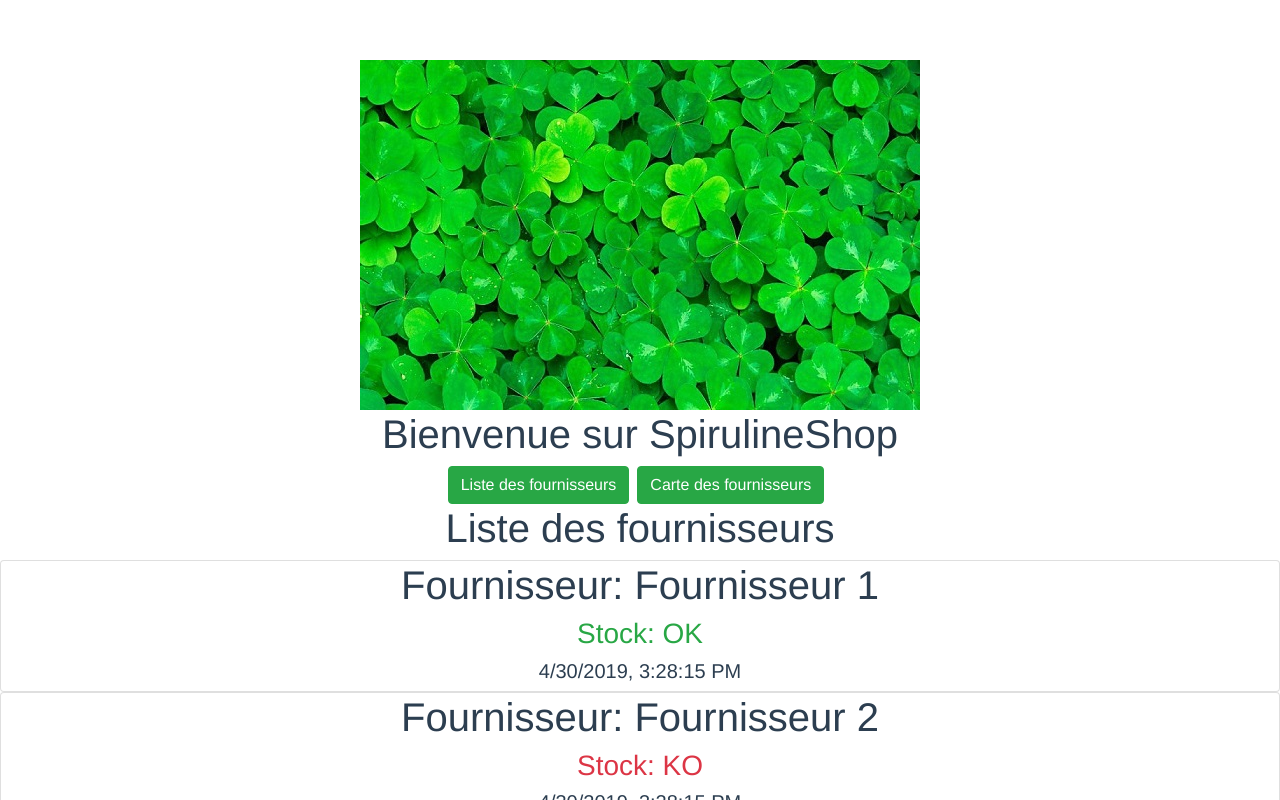
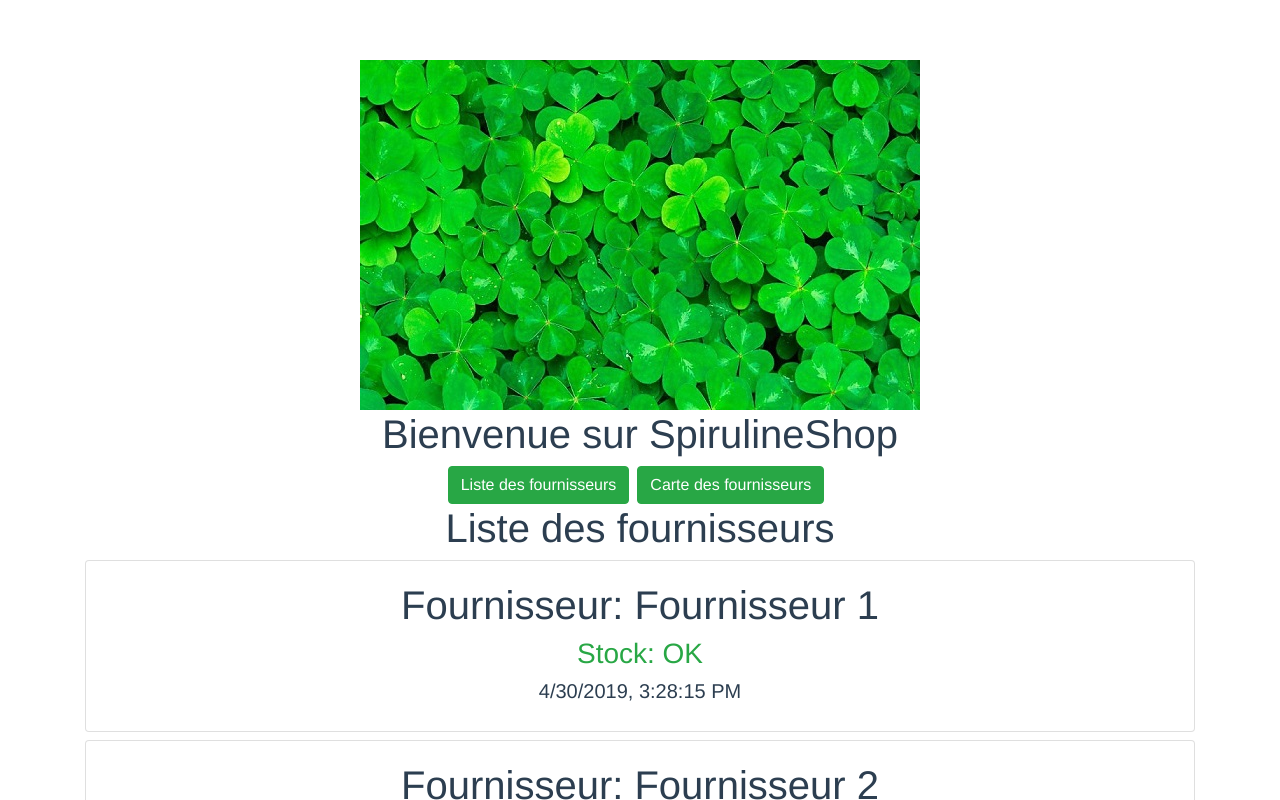
Before and after one commit to Toptoms/vuejs-suppliers, a Vue app in the folder labellevue/: page /#/suppliers in a window 1280 px wide. Shown: the top 800 px of the page. Built offline with nearby package versions, Linux system fonts and the light colour scheme.

Commit message:
exo 7 en cours

```diff
--- a/labellevue/src/components/Supplier.vue
+++ b/labellevue/src/components/Supplier.vue
@@ -1,9 +1,15 @@
 
 <template>
-  <div class="card">
-    <h1>Fournisseur: {{name}}</h1>
-    <h3 :class="{'text-success':status, 'text-danger' : !status}">Stock: {{status ? 'OK' : 'KO'}}</h3>
-    <h5>{{checkedAt}}</h5>
+  <div class="container mt-2">
+    <div class="card">
+      <div class="card-body">
+        <h1>Fournisseur: {{name}}</h1>
+        <h3
+          :class="{'text-success':status, 'text-danger' : !status}"
+        >Stock: {{status ? 'OK' : 'KO'}}</h3>
+        <h5>{{checkedAt}}</h5>
+      </div>
+    </div>
   </div>
 </template>
 
--- a/labellevue/src/components/SuppliersList.vue
+++ b/labellevue/src/components/SuppliersList.vue
@@ -16,7 +16,6 @@
 import Supplier from "./Supplier.vue";
 export default {
 components: {Supplier},
-
 data() {
   return {
     suppliers: [
--- a/labellevue/src/components/SuppliersMap.vue
+++ b/labellevue/src/components/SuppliersMap.vue
@@ -1,20 +1,17 @@
-
 
 <template>
-  <div >
-   <h1>Carte des fournisseurs</h1>
-   <gmap-map
-  :center="{lat:10, lng:10}"
-  :zoom="7"
-  style="width: 50%; height: 200px"
->
-</gmap-map>
+  <div class="container mb-5">
+
+      <div>
+        <h1>Carte des fournisseurs</h1>
+        <gmap-map :center="{lat:10, lng:10}" :zoom="7" style="width: 100%; height: 500px"></gmap-map>
+      </div>
+
   </div>
 </template>
 
 <script>
-export default{
-  name:"suppliersmap"
-
-}
+export default {
+  name: "suppliersmap"
+};
 </script>
--- a/labellevue/src/main.js
+++ b/labellevue/src/main.js
@@ -20,6 +20,7 @@ Vue.use(VueGoogleMaps, {
     key: 'AIzaSyDf43lPdwlF98RCBsJOFNKOkoEjkwxb5Sc',
   }
 })
+
 new Vue({
   router,
   render: h => h(App)
--- a/labellevue/src/router/index.js
+++ b/labellevue/src/router/index.js
@@ -1,15 +1,13 @@
 
 import SuppliersList from '../components/SuppliersList.vue'
 import SuppliersMap from '../components/SuppliersMap.vue'
-import Supplier from '../components/Supplier.vue'
+
 
 
 
 const routes = [
   { path: '/suppliers', component: SuppliersList },
   { path: '/map', component: SuppliersMap },
-  { path: '/supplier', component: Supplier }
-
 ]
 
 export default routes;
```
Also changed, not shown: 1 other file (tests, documents, lock files or other folders).
